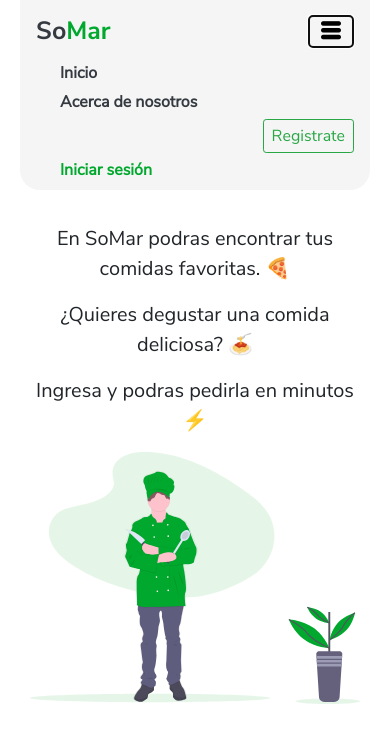
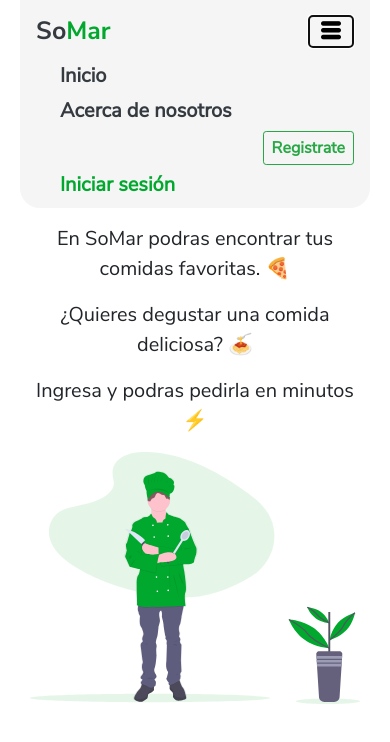
Before and after one commit to MartinMedinaRuvian/somar-front-ufps, a Vue app: page / in a window 390 px wide. Both pictures are taken after a click on the button "Toggle navigation". Shown: the top 742 px of the page. Built offline with nearby package versions, Linux system fonts and the light colour scheme.

Commit message:
Tamanio li navegacion

```diff
--- a/public/css/styles.css
+++ b/public/css/styles.css
@@ -142,8 +142,20 @@ h1{
     }
 
     #navbarNav li{
+        font-size: 20px;
         font-weight: 700;
         margin-top: 5px;
+    }
+
+    #navbarNav li{
+        font-size: 20px;
+        font-weight: 700;
+        margin-top: 5px;
+    }
+
+    .btn-registro{
+        font-size: 20px;
+        font-weight: 700;
     }
 
     .formulario{
--- a/src/components/parciales/Navegacion.vue
+++ b/src/components/parciales/Navegacion.vue
@@ -8,15 +8,17 @@
 
   <div class="collapse navbar-collapse" id="navbarNav">
     <ul class="navbar-nav ml-auto">
+
       <li class="nav-item ml-4">
        <router-link data-toggle="collapse" data-target=".navbar-collapse.show" to="/" class="text-dark">Inicio</router-link>
       </li>
+
       <li class="nav-item ml-4">
        <router-link data-toggle="collapse" data-target=".navbar-collapse.show" to="/nosotros" class="text-dark">Acerca de nosotros</router-link>
       </li>
 
        <li class="nav-item ml-4">
-        <router-link id="btn-ingresar-salir" data-toggle="collapse" data-target=".navbar-collapse.show" to="/registro" class="btn btn-outline-success btn-sm">Registrate</router-link>
+        <router-link id="btn-ingresar-salir" data-toggle="collapse" data-target=".navbar-collapse.show" to="/registro" class="btn btn-outline-success btn-sm btn-registro">Registrate</router-link>
        </li>
 
       <li class="nav-item ml-4">
```
